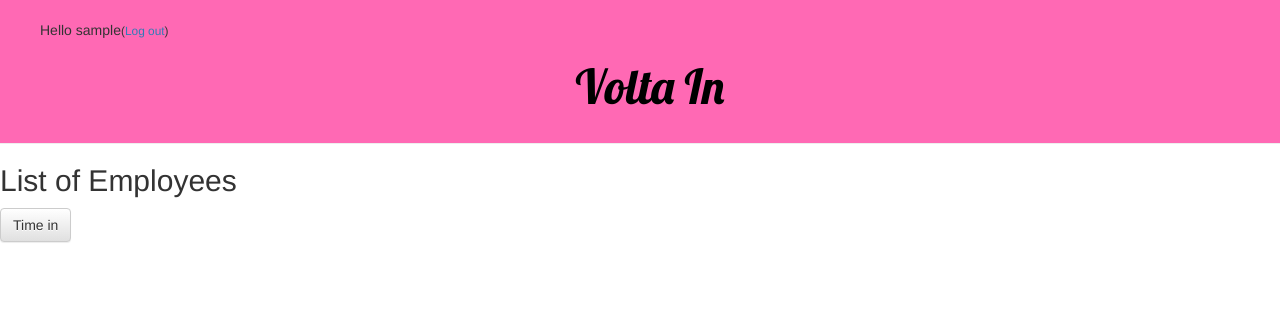
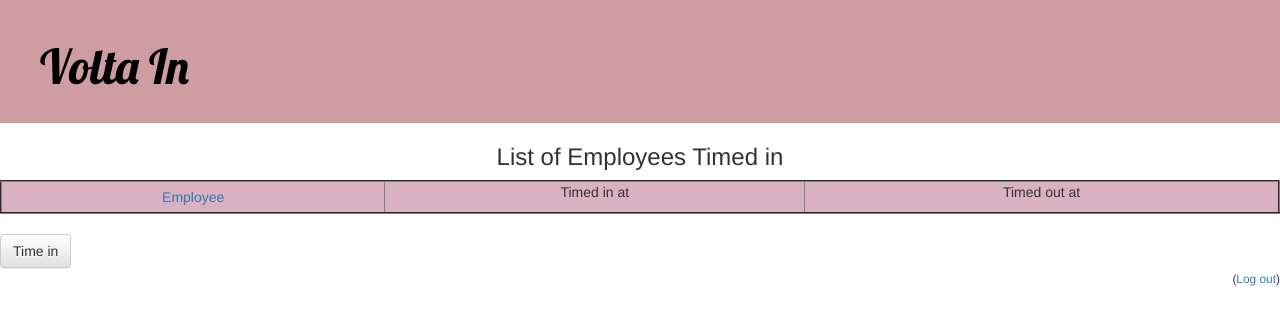
Before and after one commit to joshuabautista/voltain, a Django app: page / in a window 1280 px wide. Shown: the top 325 px of the page. Run offline with Django 3.2, Linux system fonts and the light colour scheme; the visitor is signed in with stand-in values (Sample User, id 1); data that the repository does not hold is empty; some libraries are stand-ins or nearby versions.

Commit message:
view employees

```diff
--- a/tracker/static/css/homepage.css
+++ b/tracker/static/css/homepage.css
@@ -1,5 +1,5 @@
 .page-header {
-    background-color: #ff69b4;
+    background-color: #CE9DA1;
     margin-top: 0;
     padding: 20px 20px 20px 40px;
 }
--- a/tracker/templates/tracker/base.html
+++ b/tracker/templates/tracker/base.html
@@ -10,16 +10,14 @@
 </head>
 <body>
     <div class="page-header">
-        {% if user.is_authenticated %}
-        <p class="top-menu">Hello {{ user.username }}<small>(<a href="{% url 'django.contrib.auth.views.logout' %}">Log out</a>)</small></p>
-        {% else %}
-        <a href="{% url 'django.contrib.auth.views.login' %}" class="top-menu"><span class="glyphicon glyphicon-lock"></span></a>
-        {% endif %}
-
-        <h1 align="center"><a href="{% url 'tracker.views.employee_list' %}">Volta In</a></h1>
+        <h1><a href="{% url 'tracker.views.employee_list' %}">Volta In</a></h1>
     </div>
 {% block content %}
 {% endblock %}
-
+        {% if user.is_authenticated %}
+        <p class="top-menu" align="right"><small>(<a href="{% url 'django.contrib.auth.views.logout' %}">Log out</a>)</small></p>
+        {% else %}
+        <a href="{% url 'django.contrib.auth.views.login' %}" class="top-menu"></a>
+        {% endif %}
 </body>
 </html>
--- a/tracker/templates/tracker/employee_list.html
+++ b/tracker/templates/tracker/employee_list.html
@@ -20,18 +20,23 @@
 		{% endfor %}
 
 
-	<h2>List of Employees</h2>
-	    <div class="row">
-	        <div class="col-md-8">
-			{% for l in log %}
-			<div class="post">
-			<p><a href = "{% url 'employee_detail' pk=l.pk %}">Name : {{ l.employee }} </a> Timed In : {{ l.time_in }} Timed Out {{ l.time_out }}</p>
-			</div>
-			{% endfor %}
+	<h3 align="center">List of Employees Timed in</h3>
 
-	        </div>
-	    </div>
-	</div>
+<table border="2" style="width:100%" align="center">
+  <tr align="center" bgcolor="#DAB1C0">
+    <td><a href="{% url 'tracker.views.employee_log' %}">Employee</a></td>
+    <td><p>Timed in at</p></td>
+    <td><p>Timed out at<p></td>
+  </tr>
+  <tr>
+  {% for l in log %}
+    <td><a href = "{% url 'employee_detail' pk=l.pk %}"> {{ l.employee }} </a></td>
+    <td><p align="center">{{ l.time_in }}</p></td>
+    <td><p align="center">{{ l.time_out }}</p></td>
+  </tr>
+  {% endfor %}
+</table>
+<br>
 	<a href="{% url 'time_in' %}" class="top-menu"><button type="submit" class="save btn btn-default">Time in</button></a>
 {% endblock %}
 </body>
--- a/tracker/urls.py
+++ b/tracker/urls.py
@@ -2,6 +2,7 @@ from django.conf.urls import include, url
 from . import views
 
 urlpatterns = [
+	url(r'^employeelist/', views.employee_log, name='employee_log'), #for all emloyees
     url(r'^$', views.employee_list, name='employee_list'),
     url(r'^post/(?P<pk>\d+)/$', views.employee_detail, name='employee_detail'),
     url(r'^employee/time_in/$', views.time_in, name='time_in'),
--- a/tracker/views.py
+++ b/tracker/views.py
@@ -39,3 +39,7 @@ def post_publish(request, pk):
     post = get_object_or_404(Log, pk=pk)
     post.isave()
     return redirect('tracker.views.employee_detail', pk=pk)
+
+def employee_log(request):
+    emp = Employee.objects.all()
+    return render(request, 'tracker/employees.html', {'emp' : emp})
```
Also changed, not shown: requirements.txt (+0 -21 lines), tracker/templates/tracker/employee_detail.html (+6 -2 lines), tracker/templates/tracker/employees.html (added, +7 -0 lines).
